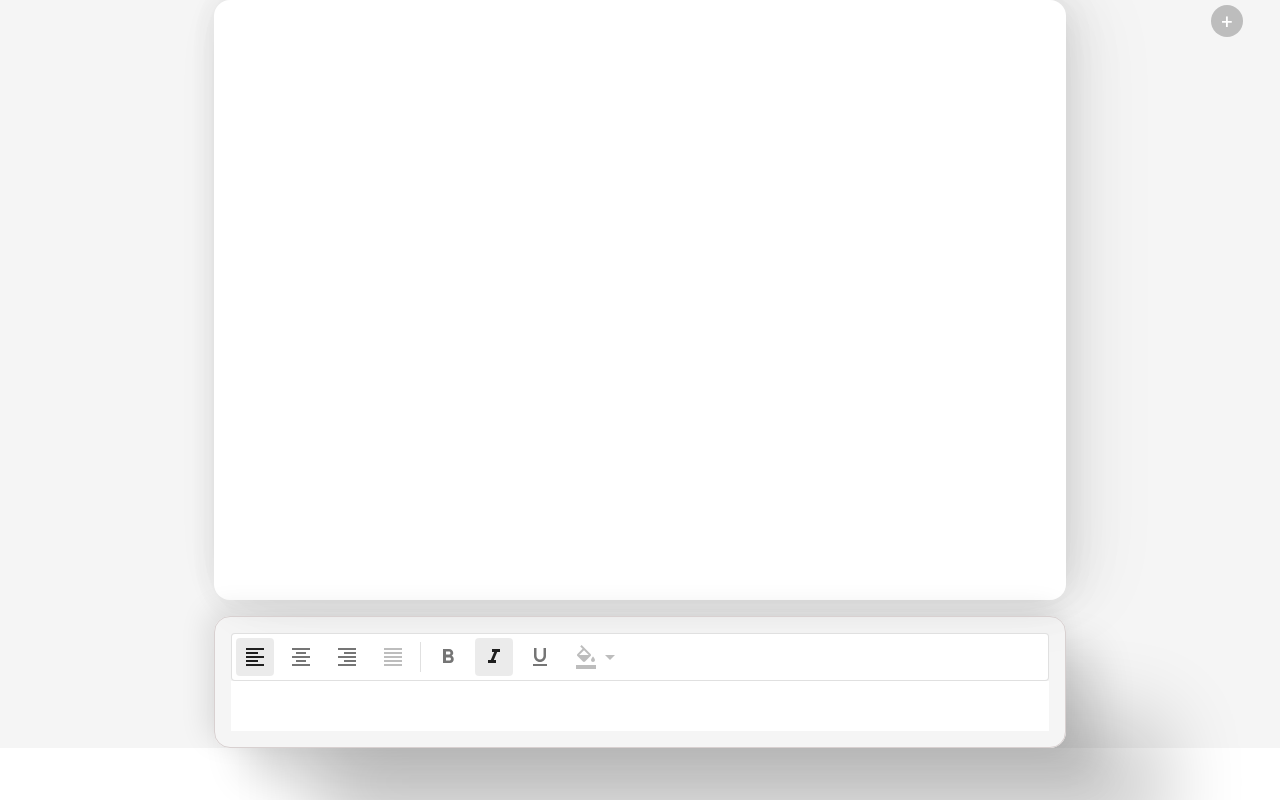
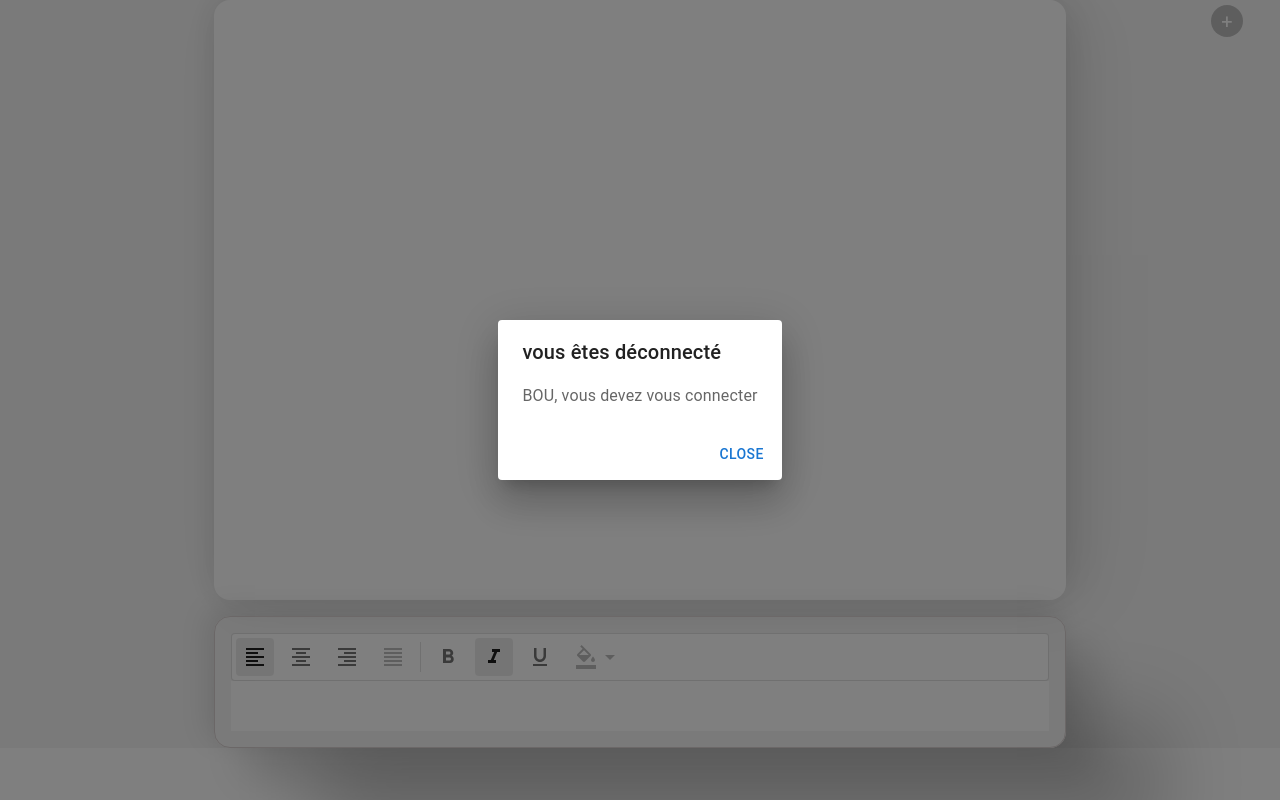
Before and after one commit to montenegroPatrick/chatRoom, a React app: page / in a window 1280 px wide. Built offline with nearby package versions, Linux system fonts and the light colour scheme.

Commit message:
ok quelques petits bug à regler

```diff
--- a/src/actions/chatAction.js
+++ b/src/actions/chatAction.js
@@ -1,6 +1,6 @@
-export const ON_SUBMIT = "ON_SUBMIT";
+export const ON_SUBMIT = 'ON_SUBMIT';
 
-export const newHistoryChat = (objet) => ({
+export const newHistoryChat = (payload) => ({
   type: ON_SUBMIT,
-  objet,
+  payload,
 });
--- a/src/components/App/ContainerChat/ContainerChat.js
+++ b/src/components/App/ContainerChat/ContainerChat.js
@@ -1,25 +1,25 @@
 /* eslint-disable import/order */
 /* eslint-disable quotes */
-import "./chat.scss";
-import { useSelector } from "react-redux";
-import BubbleChat from "./BubbleChat";
-import { useEffect, useRef } from "react";
+import './chat.scss';
+import { useSelector } from 'react-redux';
+import BubbleChat from './BubbleChat';
+import { useEffect, useRef } from 'react';
+import { getAllMessages } from '../../../selectors/functions';
 
 function ContainerChat() {
-  const chatState = useSelector((state) => state.chat);
+  const messages = useSelector(getAllMessages);
   const messagesEndRef = useRef(null);
-
-  const inputContent = chatState.map((input) => input.content);
+  console.log(messages);
+  const inputContent = messages.map((input) => input.content);
 
   useEffect(() => {
-    messagesEndRef.current.scrollIntoView({ behavior: "smooth" });
+    messagesEndRef.current.scrollIntoView({ behavior: 'smooth' });
   }, [inputContent]);
 
   return (
     <div className="container box-shadow">
-      {chatState.map(
-        (chat) => chat
-          && (<BubbleChat key={chat.id} content={chat.content} user={chat.user} />)
+      {messages.map(
+        (chat) => chat && <BubbleChat key={chat.id} content={chat.content} user={chat.user} />,
       )}
       <div ref={messagesEndRef} />
     </div>
--- a/src/components/App/Form/Form.js
+++ b/src/components/App/Form/Form.js
@@ -9,24 +9,27 @@ import { getNewId } from '../../../utils/function';
 import { newHistoryChat } from '../../../actions/chatAction';
 import { newChatOnChange } from '../../../actions/formAction';
 import ToolsBar from '../../mui/ToolsBar';
-import { getAllMessages } from '../../../selectors/functions';
+import { getAllMessages, getLogin, getUser } from '../../../selectors/functions';
+import AlertDialogSlide from '../../mui/Modal';
 
 function Form() {
   const inputEl = useRef(null);
   const dispatch = useDispatch();
   const messages = useSelector(getAllMessages);
   const [inputChat, setInputChat] = useState('');
-  const user = useSelector(({ form }) => form.user);
+  const user = useSelector(getUser);
   const [alignment, setAlignment] = useState('left');
   const [formats, setFormats] = useState(() => ['italic']);
   const textDecoration = formats.map((format) => (format ? ` "${format}"` : undefined));
   const textDecorationString = textDecoration.toString();
+  const login = useSelector(getLogin);
   useEffect(() => {
     inputEl.current.focus();
   }, []);
 
   const handleSubmit = (event) => {
     event.preventDefault();
+    if (user !== '') {
       dispatch(
         newHistoryChat({
           id: getNewId(messages),
@@ -34,11 +37,20 @@ function Form() {
           user: user,
         }),
       );
+    }
     setInputChat('');
   };
 
   return (
     <form className="form" action="" onSubmit={handleSubmit}>
+      {user === '' && (
+        <AlertDialogSlide
+          inputChat={inputChat}
+          login={login}
+          content="BOU, vous devez vous connecter"
+          title="vous êtes déconnecté"
+        />
+      )}
       <ToolsBar
         sx={{ margin: '1rem' }}
         alignment={alignment}
--- /dev/null
+++ b/src/components/mui/Modal.js
@@ -0,0 +1,46 @@
+import * as React from 'react';
+import Button from '@mui/material/Button';
+import Dialog from '@mui/material/Dialog';
+import DialogActions from '@mui/material/DialogActions';
+import DialogContent from '@mui/material/DialogContent';
+import DialogContentText from '@mui/material/DialogContentText';
+import DialogTitle from '@mui/material/DialogTitle';
+import Slide from '@mui/material/Slide';
+
+const Transition = React.forwardRef(function Transition(props, ref) {
+  return <Slide direction="up" ref={ref} {...props} />;
+});
+
+export default function AlertDialogSlide({ title, content, login, inputChat }) {
+  const [open, setOpen] = React.useState(false);
+
+  React.useEffect(() => {
+    if (!login) {
+      setOpen(true);
+    }
+  }, [inputChat]);
+
+  const handleClose = () => {
+    setOpen(false);
+  };
+
+  return (
+    <div>
+      <Dialog
+        open={open}
+        TransitionComponent={Transition}
+        keepMounted
+        onClose={handleClose}
+        aria-describedby="alert-dialog-slide-description"
+      >
+        <DialogTitle>{title}</DialogTitle>
+        <DialogContent>
+          <DialogContentText id="alert-dialog-slide-description">{content}</DialogContentText>
+        </DialogContent>
+        <DialogActions>
+          <Button onClick={handleClose}>close</Button>
+        </DialogActions>
+      </Dialog>
+    </div>
+  );
+}
--- a/src/reducer/chatReducer.js
+++ b/src/reducer/chatReducer.js
@@ -1,11 +1,18 @@
 import { ON_SUBMIT } from '../actions/chatAction';
 
-const initialState = [];
+const initialState = {
+  messages: [],
+  modal: false,
+};
 
 function chatReducer(state = initialState, action = {}) {
+  const { messages } = state;
   switch (action.type) {
     case ON_SUBMIT:
-      return [...state, action.objet];
+      return {
+        ...state,
+        messages: [...messages, action.payload],
+      };
     default:
       return state;
   }
--- a/src/selectors/functions.js
+++ b/src/selectors/functions.js
@@ -1,5 +1,5 @@
 function getAllMessages({ chat }) {
-  return chat;
+  return chat.messages;
 }
 
 function getErrors({ form }) {
@@ -14,4 +14,5 @@ function getUser({ form }) {
 function getLoading({ form }) {
   return form.loading;
 }
+
 export { getAllMessages, getErrors, getLogin, getUser, getLoading };
```
Lines whose indentation alone changed are shown as unchanged.
